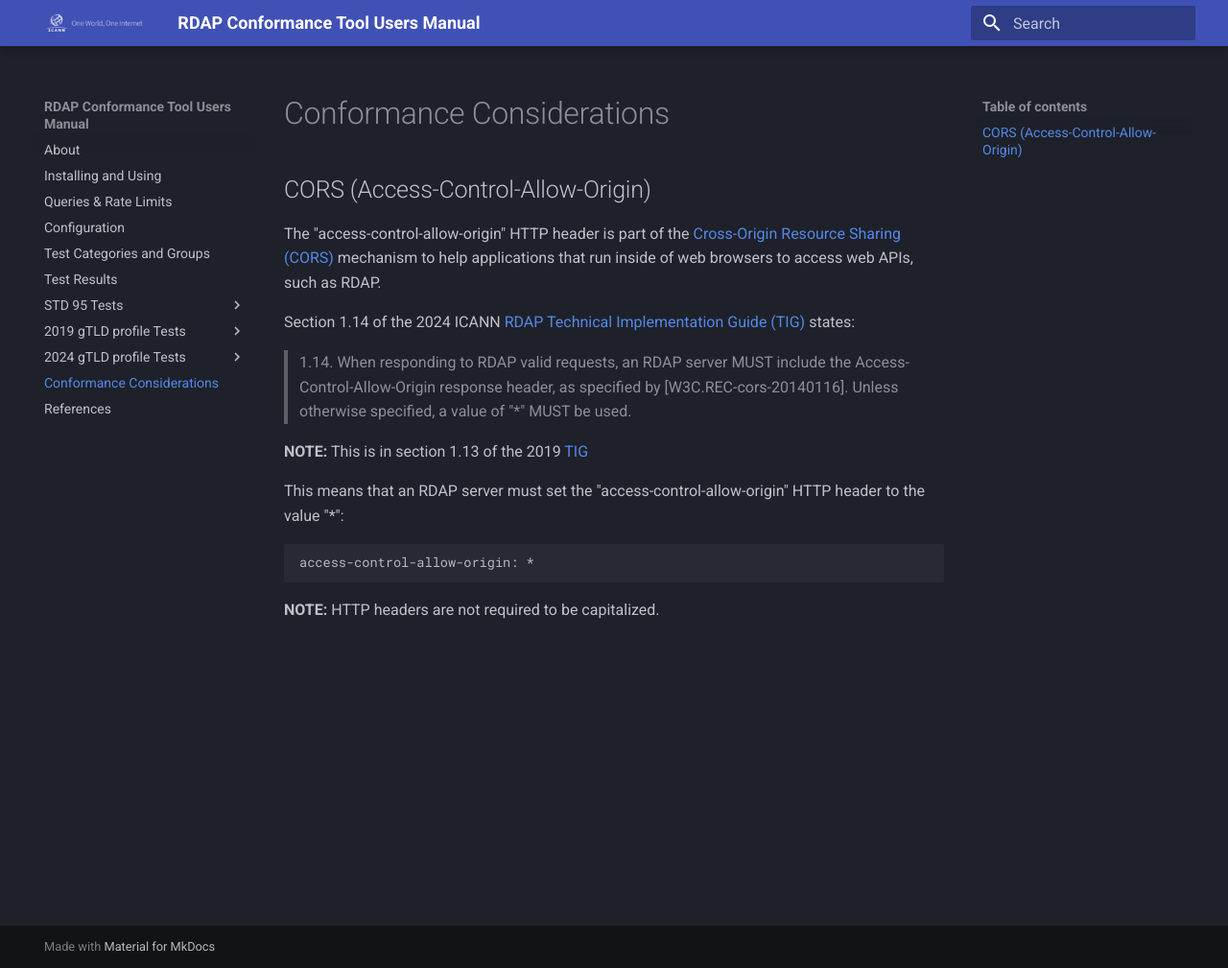
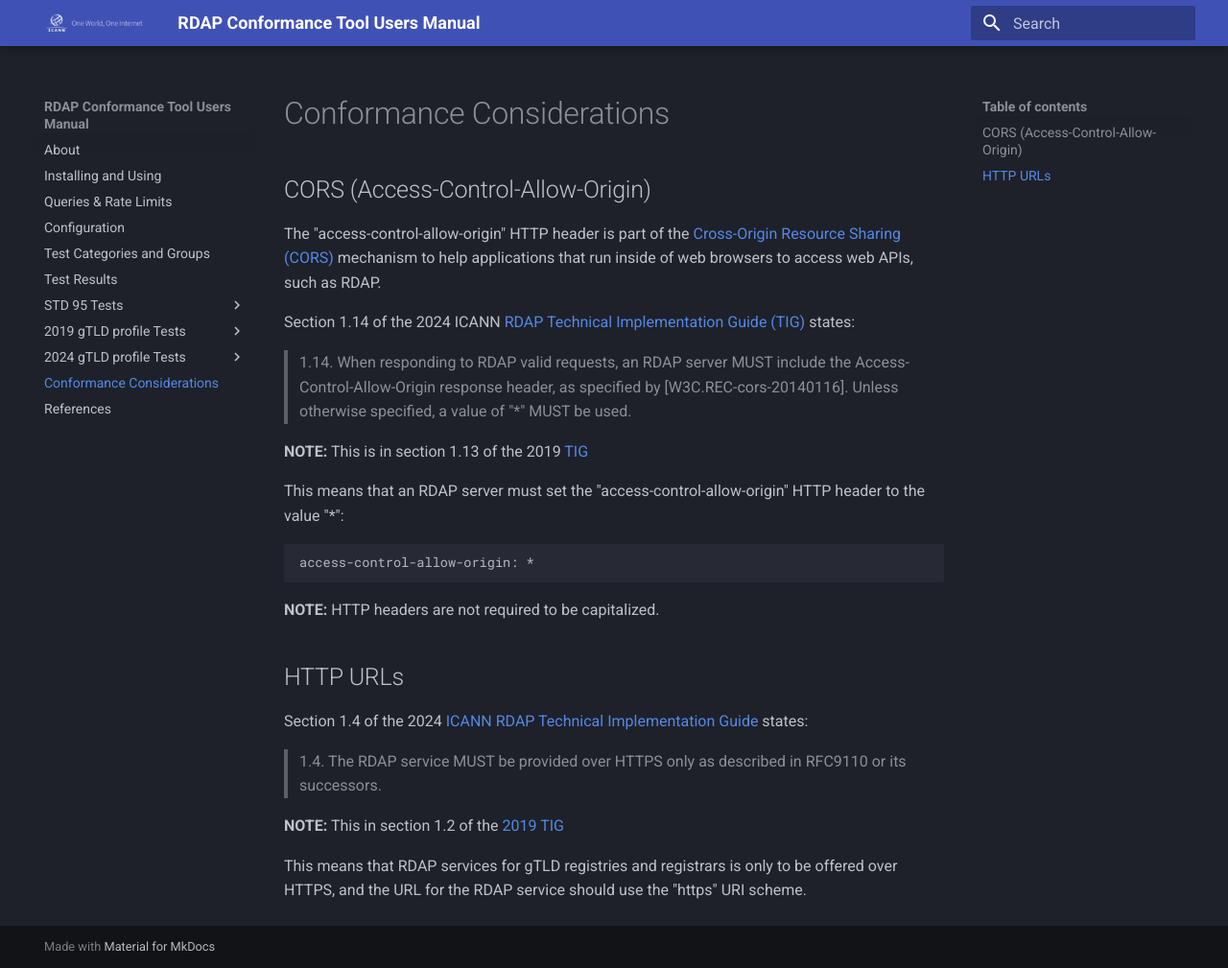
Before and after one commit to icann/rdap-conformance-tool, an MkDocs documentation site: the page built from docs/conformance_considerations.md, in a window 1280 px wide and 1009 px high. Shown: the whole window at 96% size. Built offline with MkDocs 1.6.1 and Material for MkDocs 9.7.7, drawn with Linux system fonts in a browser that asks for light colours.

Commit message:
added http urls cc

````diff
--- a/docs/conformance_considerations.md
+++ b/docs/conformance_considerations.md
@@ -25,3 +25,17 @@
 ```
 
 **NOTE:** HTTP headers are not required to be capitalized.
+
+## HTTP URLs
+
+Section 1.4 of the 2024
+[ICANN RDAP Technical Implementation Guide](https://www.icann.org/en/system/files/files/rdap-technical-implementation-guide-21feb24-en.pdf)
+states:
+
+> 1.4. The RDAP service MUST be provided over HTTPS only as described in
+> RFC9110 or its successors.
+
+**NOTE:** This in section 1.2 of the
+[2019 TIG](https://www.icann.org/en/system/files/files/rdap-technical-implementation-guide-15feb19-en.pdf)
+
+This means that RDAP services for gTLD registries and registrars is only to be offered over HTTPS, and the URL for the RDAP service should use the "https" URI scheme.
````
Also changed, not shown: docs/2019_gtld/tig/general.md (+1 -0 lines).
